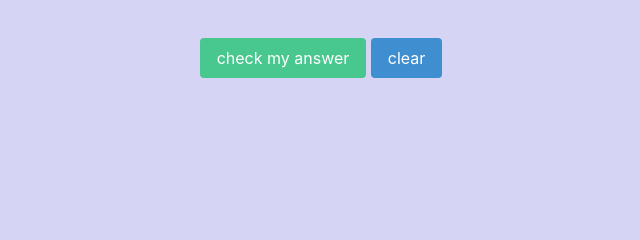
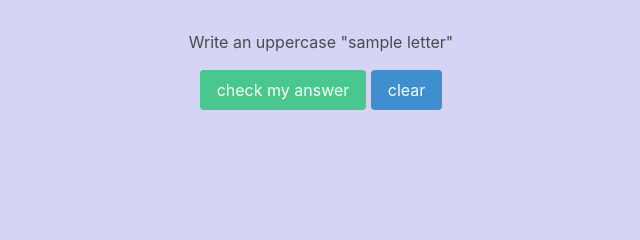
Before and after one commit to Blake2912/handwriting-recognition-v1, a Flask app: template templates/practice.html in a window 1280 px wide. Shown: the part 366-606 px from the top of the page, without its empty margins (319-959 px from the left). Run offline with Flask 2, Linux system fonts and the light colour scheme; the template is opened without the code that fills it: most values are stand-ins (such as "Sample title", 1, 10 or a date in 2020).

Commit message:
Model Training and testing  - Project is complete

```diff
--- a/app.py
+++ b/app.py
@@ -5,6 +5,7 @@ from flask import(
 )
 import numpy as np
 from random import choice
+from tensorflow import keras
 
 
 ENCODER = bidict({
@@ -55,18 +56,31 @@ def add_data_post():
 
     session['message'] = f'"{label}" added to the training dataset'
 
-
-
     return redirect(url_for('add_data_get'))
 
 @app.route("/practice",methods=['GET'])
 def practice_get():
-    return render_template("practice.html")
+    letter = choice(list(ENCODER.keys()))
+    return render_template("practice.html",letter=letter,correct='')
 
 @app.route("/practice",methods=['POST'])
 def practice_post():
-    return render_template("practice.html")
 
+    letter = request.form['letter']
+    pixels = request.form['pixels']
+    pixels = pixels.split(',')
+    img = np.array(pixels).astype(float).reshape(1, 50, 50, 1)
+
+    model = keras.models.load_model('letter.model')
+
+    predict_letter = np.argmax(model.predict(img),axis=-1)
+    predict_letter = ENCODER.inverse[predict_letter[0]]
+
+    correct = 'yes' if predict_letter == letter else 'no'
+
+    letter = choice(list(ENCODER.keys()))
+
+    return render_template("practice.html",letter=letter,correct=correct)
 
 if __name__ == '__main__':
     app.run(debug=True)
--- a/templates/practice.html
+++ b/templates/practice.html
@@ -17,10 +17,15 @@
           <p style="font-size: 0.75rem;">incorrect! next question:</p>
         {% endif %}
       {% endif %}
+      <p style="margin-top: 0.5rem;">Write an uppercase "{{letter.lower()}}"</p>
     </div>
     <div>
+      <form id="practice-form" action="practice" method="POST">
+        <input id="pixels" name="pixels" type="hidden" />
+        <input id="letter" name="letter" type="hidden" value="{{letter}}" />
         <button type="button" class="button is-success" onclick="practiceAction()">check my answer</button>
         <button type="button" class="button is-info" onclick="resetCanvas()">clear</button>
+      </form>
     </div>
   </div>
 
```
Also changed, not shown: 7 other files.
